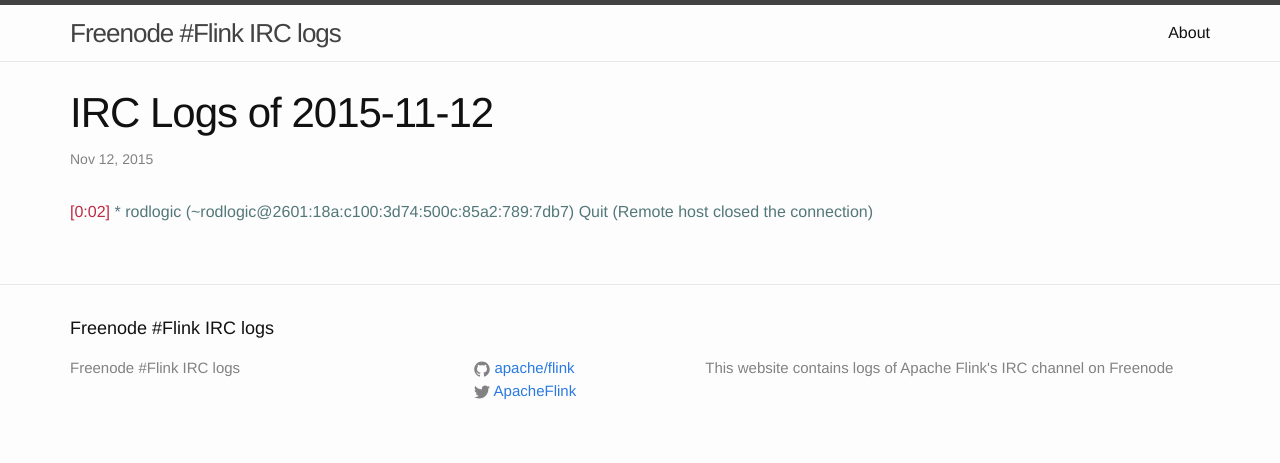
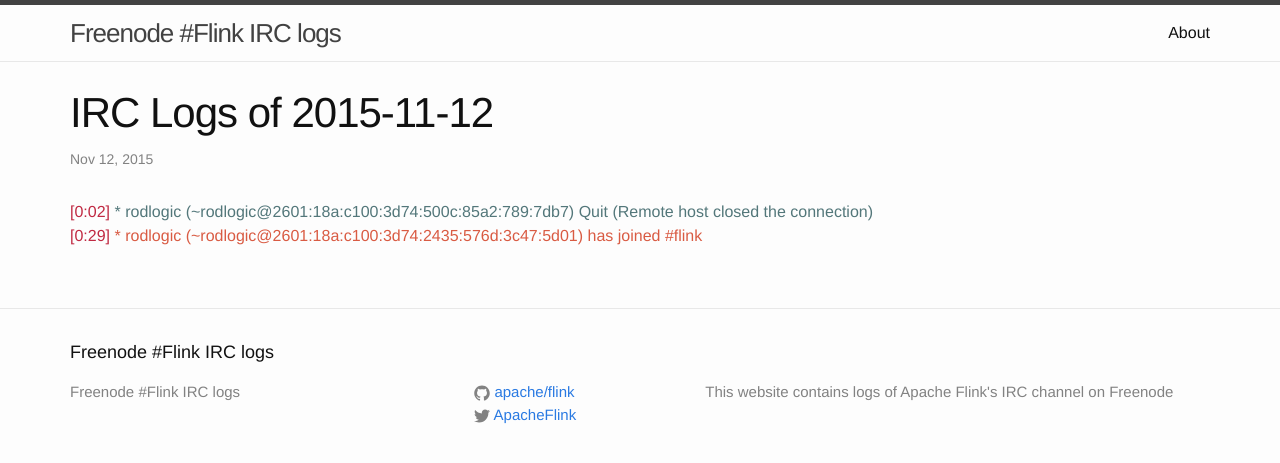
Before and after one commit to flink-irc-logs/flink-irc-logs.github.io, a Jekyll site: the page built from _posts/2015-11-12-logs.markdown, in a window 1280 px wide. Shown: the top 463 px of the page. Built offline with Jekyll 4.4.1, drawn with Linux system fonts in a browser that asks for light colours.

Commit message:
Update of the logs on Thu Nov 12 02:20:19 CET 2015

```diff
--- a/_posts/2015-11-12-logs.markdown
+++ b/_posts/2015-11-12-logs.markdown
@@ -5,3 +5,4 @@
 categories: irc logs
 ---
 <span class="irc-date">[0:02]</span> <span class="irc-navy">* rodlogic (~rodlogic@2601:18a:c100:3d74:500c:85a2:789:7db7) Quit (Remote host closed the connection)</span><br />
+<span class="irc-date">[0:29]</span> <span class="irc-green">* rodlogic (~rodlogic@2601:18a:c100:3d74:2435:576d:3c47:5d01) has joined #flink</span><br />
```
